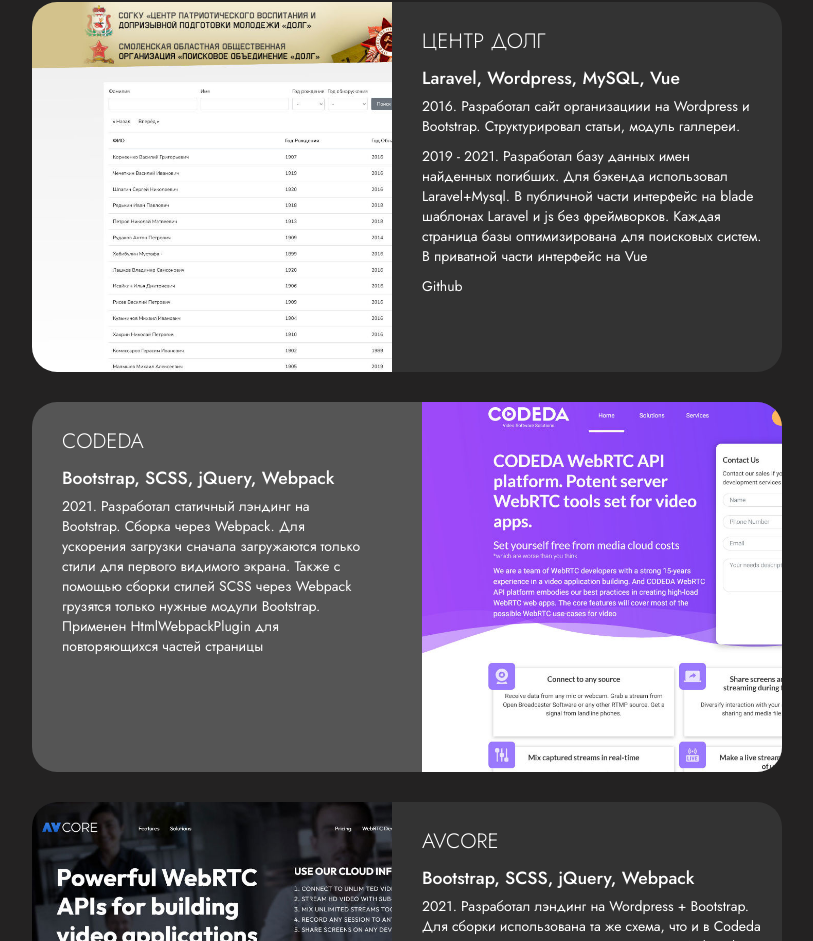
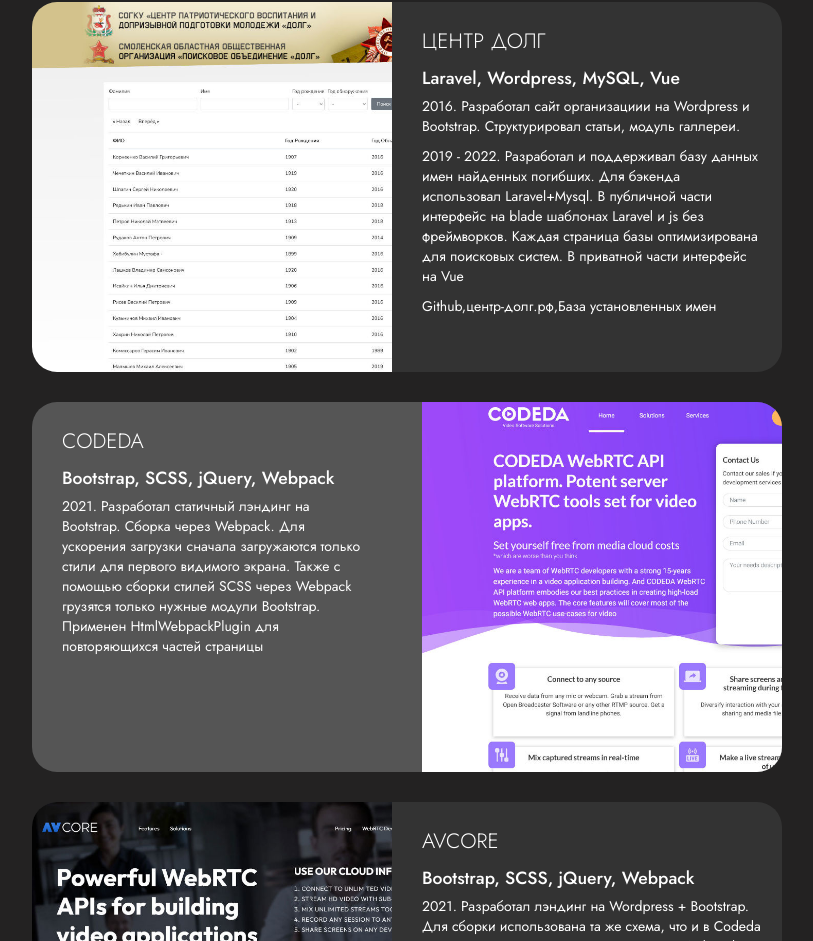
Before and after one commit to Dimsby/dimsby.github.io, a Next.js app: page /projects in a window 1280 px wide. Shown: the part 843-1784 px from the top of the page, without its empty margins (158-971 px from the left). Built offline with nearby package versions, Linux system fonts and the light colour scheme.

Commit message:
links in projects

```diff
--- a/src/app/projects/page.tsx
+++ b/src/app/projects/page.tsx
@@ -53,10 +53,13 @@ export default function Page() {
                         <h2>Laravel, Wordpress, MySQL, Vue</h2>
                         <p>2016. Разработал сайт организациии на Wordpress и Bootstrap. Структурировал статьи, модуль галлереи.
                         </p>
-                        <p>2019 - 2021. Разработал базу данных имен найденных погибших. Для бэкенда использовал Laravel+Mysql.
+                        <p>2019 - 2022. Разработал и поддерживал базу данных имен найденных погибших. Для бэкенда использовал Laravel+Mysql.
                             В публичной части интерфейс на blade шаблонах Laravel и js без фреймворков. Каждая страница базы оптимизирована для поисковых систем.
                             В приватной части интерфейс на Vue </p>
-                        <p><a href="https://github.com/Dimsby/centd_base" target="_blank">Github</a></p>
+                        <p><a href="https://github.com/Dimsby/centd_base" target="_blank">Github</a>,
+                            <a href="https://xn----ftbcc6ajjnr1b.xn--p1ai/" target="blank">центр-долг.рф</a>,
+                            <a href="https://xn----ftbcc6ajjnr1b.xn--p1ai/base" target="blank">База установленных имен</a>
+                        </p>
                     </Well>
                 </SwiperSlide>
 
```
